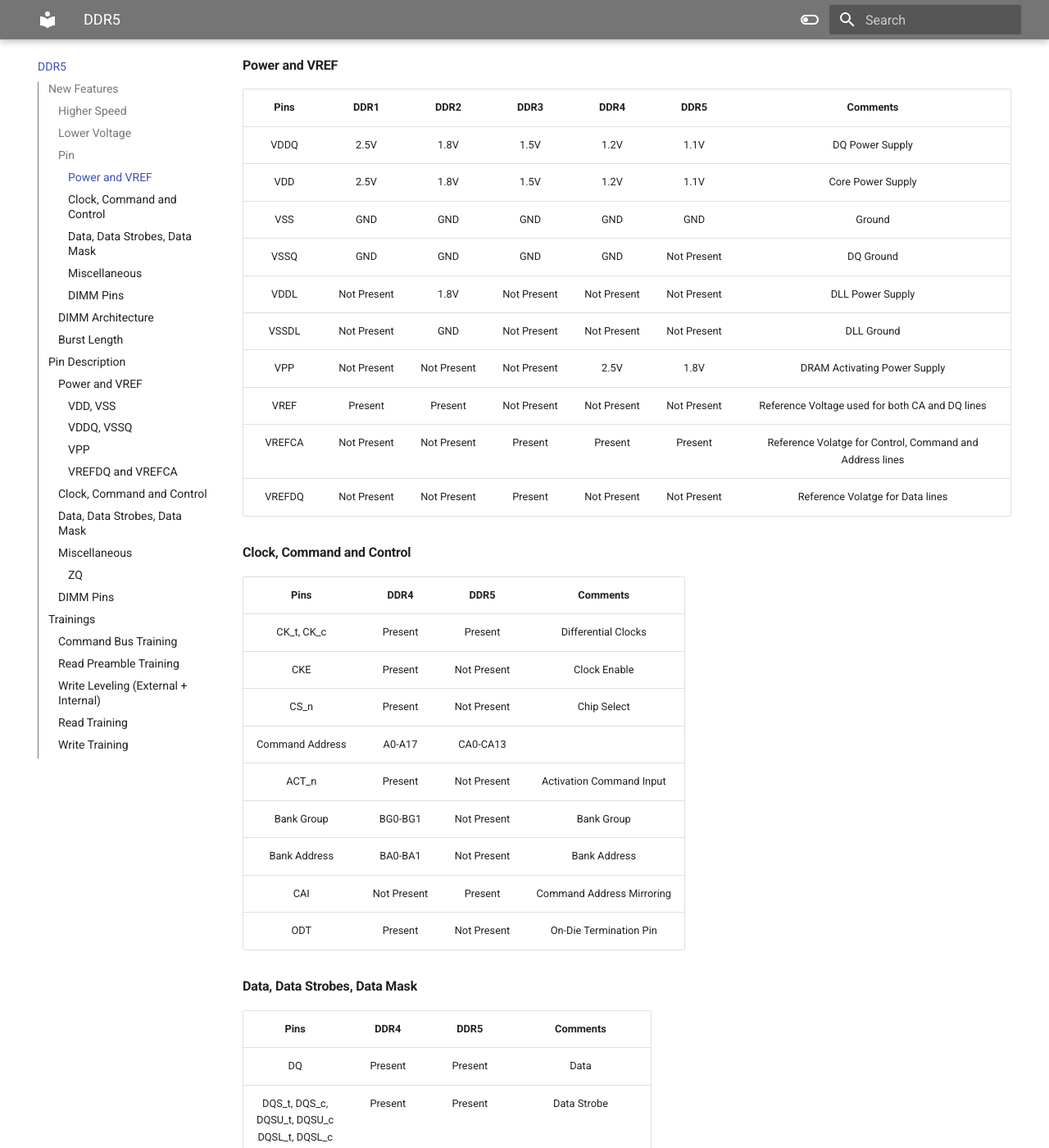
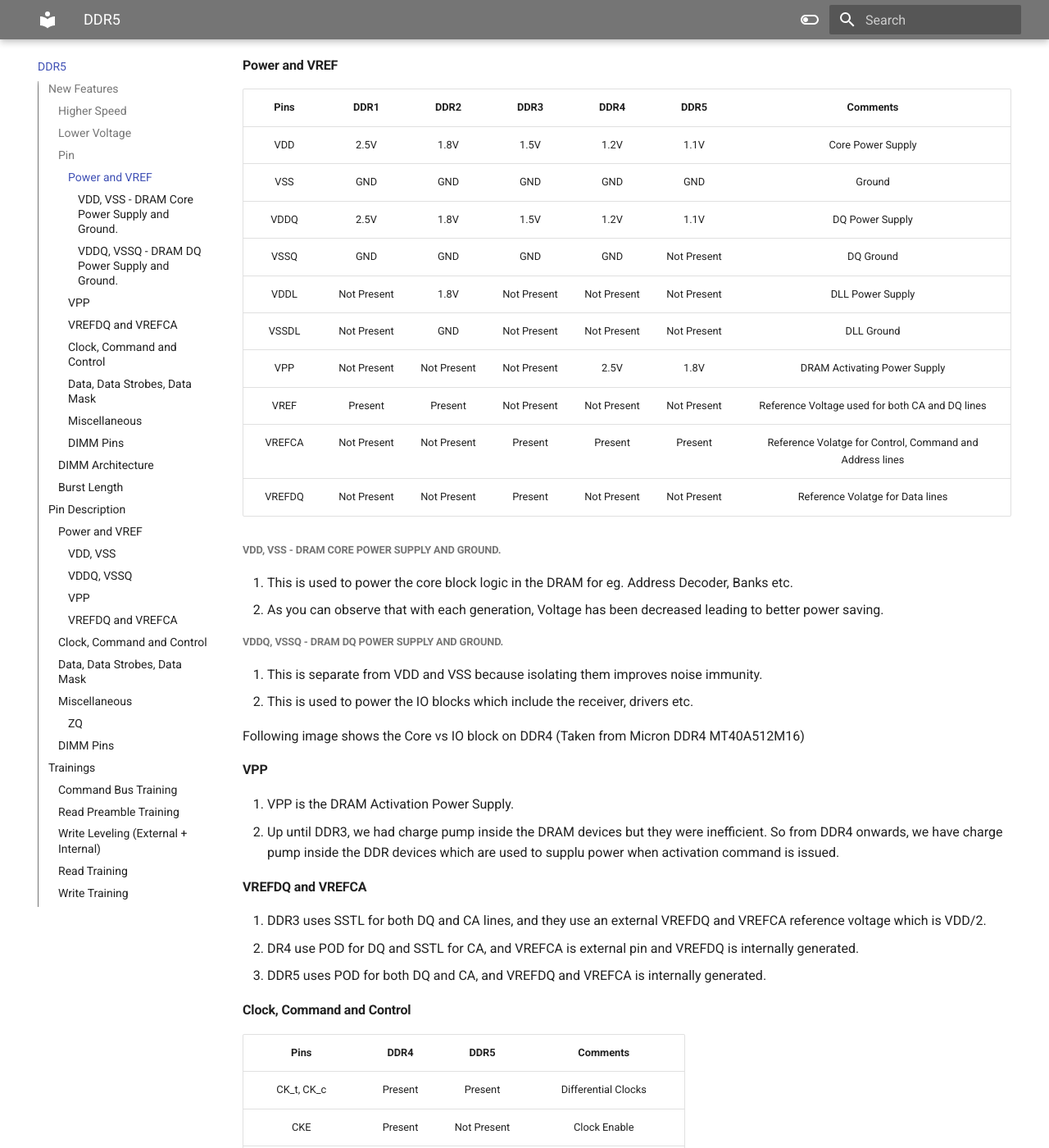
Before and after one commit to shingaridavesh/memoryandarchitecture, an MkDocs documentation site: the page built from docs/DDR5.md, in a window 1280 px wide and 1400 px high, scrolled down 382 px. Shown: the whole window at 82% size. Built offline with MkDocs 1.6.1 and Material for MkDocs 9.7.7, drawn with Linux system fonts in a browser that asks for light colours.

Commit message:
Update DDR5.md

```diff
--- a/docs/DDR5.md
+++ b/docs/DDR5.md
@@ -11,9 +11,9 @@
 ####Power and VREF
 |  Pins  |      DDR1      |   DDR2    |      DDR3      |      DDR4      |   DDR5    |   Comments    |
 | :--------: |:-------------:| :---------:| :---------:| :--------: | :-------------:| :---------:|
-| VDDQ  | 2.5V | 1.8V | 1.5V | 1.2V | 1.1V | DQ Power Supply |
 | VDD | 2.5V| 1.8V| 1.5V | 1.2V | 1.1V | Core Power Supply |
 | VSS | GND| GND | GND | GND | GND | Ground |
+| VDDQ  | 2.5V | 1.8V | 1.5V | 1.2V | 1.1V | DQ Power Supply |
 | VSSQ | GND| GND | GND | GND | Not Present | DQ Ground |
 | VDDL | Not Present | 1.8V | Not Present | Not Present | Not Present | DLL Power Supply |
 | VSSDL | Not Present | GND | Not Present | Not Present | Not Present | DLL Ground |
@@ -21,6 +21,26 @@
 | VREF | Present | Present | Not Present | Not Present | Not Present | Reference Voltage used for both CA and DQ lines |
 | VREFCA | Not Present | Not Present | Present | Present | Present | Reference Volatge for Control, Command and Address lines |
 | VREFDQ | Not Present | Not Present | Present | Not Present | Not Present | Reference Volatge for Data lines |
+
+#####VDD, VSS - DRAM Core Power Supply and Ground.
+1. This is used to power the core block logic in the DRAM for eg. Address Decoder, Banks etc.<br>
+2. As you can observe that with each generation, Voltage has been decreased leading to better power saving.
+
+#####VDDQ, VSSQ - DRAM DQ Power Supply and Ground.
+1. This is separate from VDD and VSS because isolating them improves noise immunity.<br>
+2. This is used to power the IO blocks which include the receiver, drivers etc.
+
+Following image shows the Core vs IO block on DDR4 (Taken from Micron DDR4 MT40A512M16)
+
+
+####VPP
+1. VPP is the DRAM Activation Power Supply.
+2. Up until DDR3, we had charge pump inside the DRAM devices but they were inefficient. So from DDR4 onwards, we have charge pump inside the DDR devices which are used to supplu power when activation command is issued.
+
+####VREFDQ and VREFCA
+1. DDR3 uses SSTL for both DQ and CA lines, and they use an external VREFDQ and VREFCA reference voltage which is VDD/2.
+2. DR4 use POD for DQ and SSTL for CA, and VREFCA is external pin and VREFDQ is internally generated.
+3. DDR5 uses POD for both DQ and CA, and VREFDQ and VREFCA is internally generated.
 
 ####Clock, Command and Control
 |  Pins  |      DDR4      |   DDR5    |   Comments    |
```
